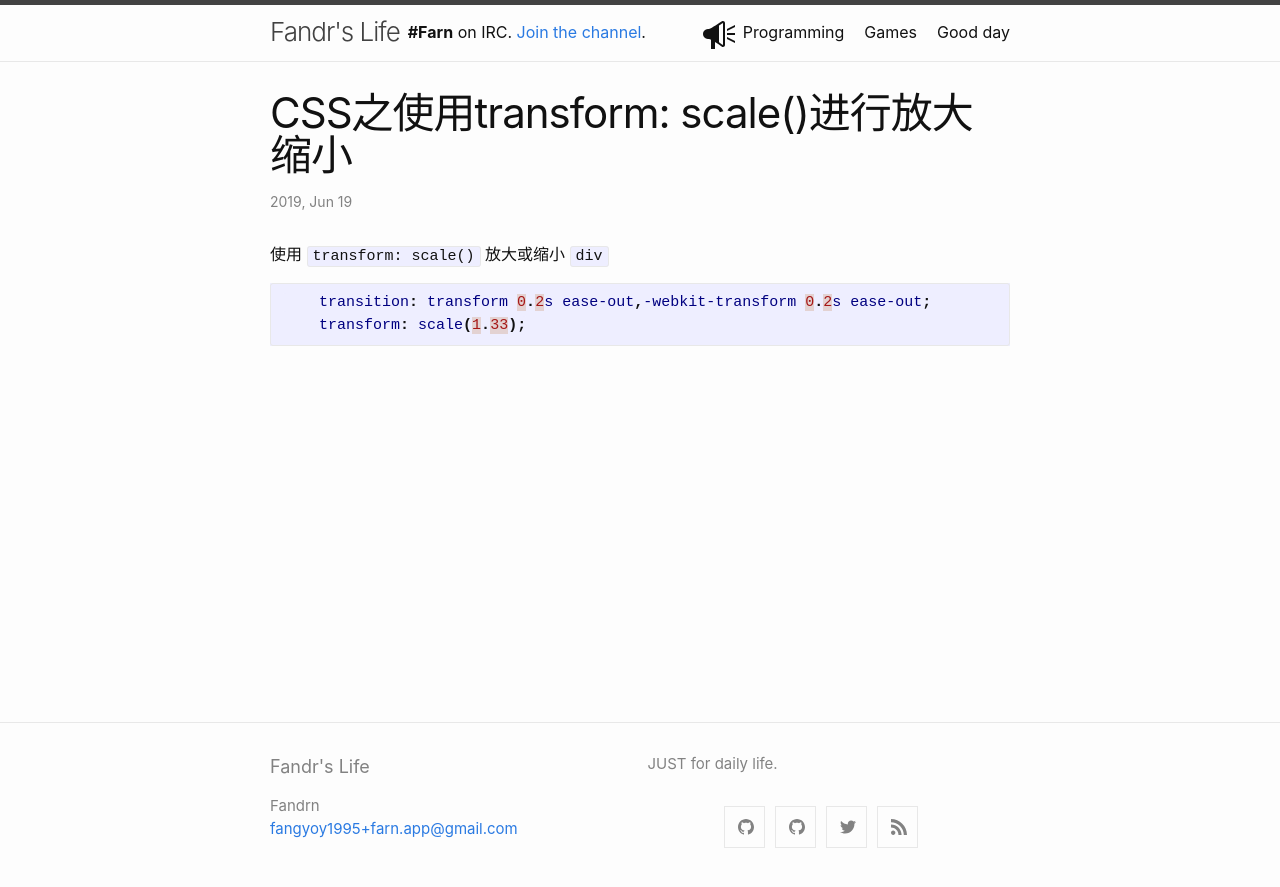
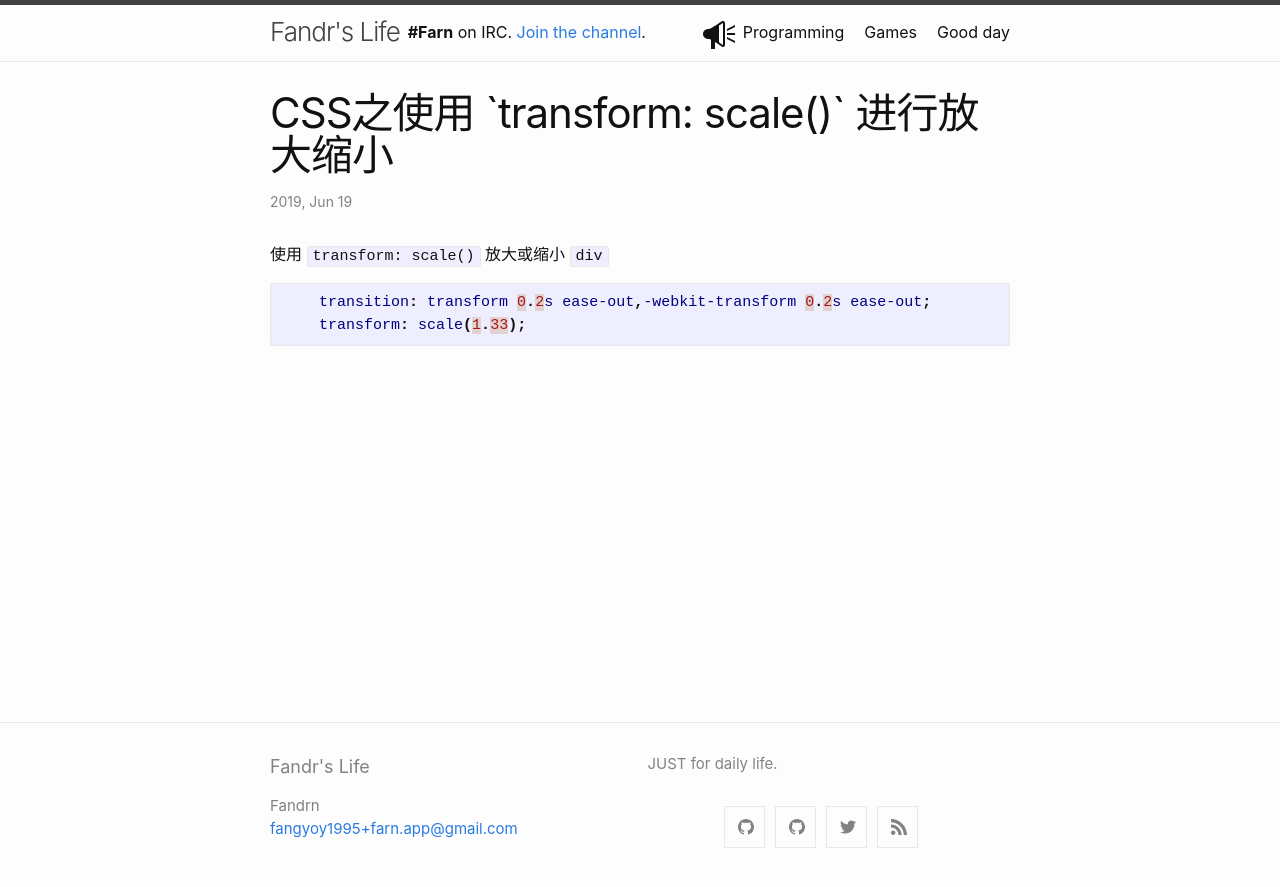
Before and after one commit to fandrn/fandrn.github.io, a Jekyll site: the page built from _posts/2019-06-19-ScaleDiv.md, in a window 1280 px wide. Shown: the top 887 px of the page. Built offline with Jekyll 4.4.1, drawn with Linux system fonts in a browser that asks for light colours.

Commit message:
Update 2019-06-19-ScaleDiv.md

```diff
--- a/_posts/2019-06-19-ScaleDiv.md
+++ b/_posts/2019-06-19-ScaleDiv.md
@@ -1,5 +1,5 @@
 ---
-title: "CSS之使用transform: scale()进行放大缩小"
+title: "CSS之使用 `transform: scale()` 进行放大缩小"
 layout: post
 date: 2019-06-19
 categories: css
```
